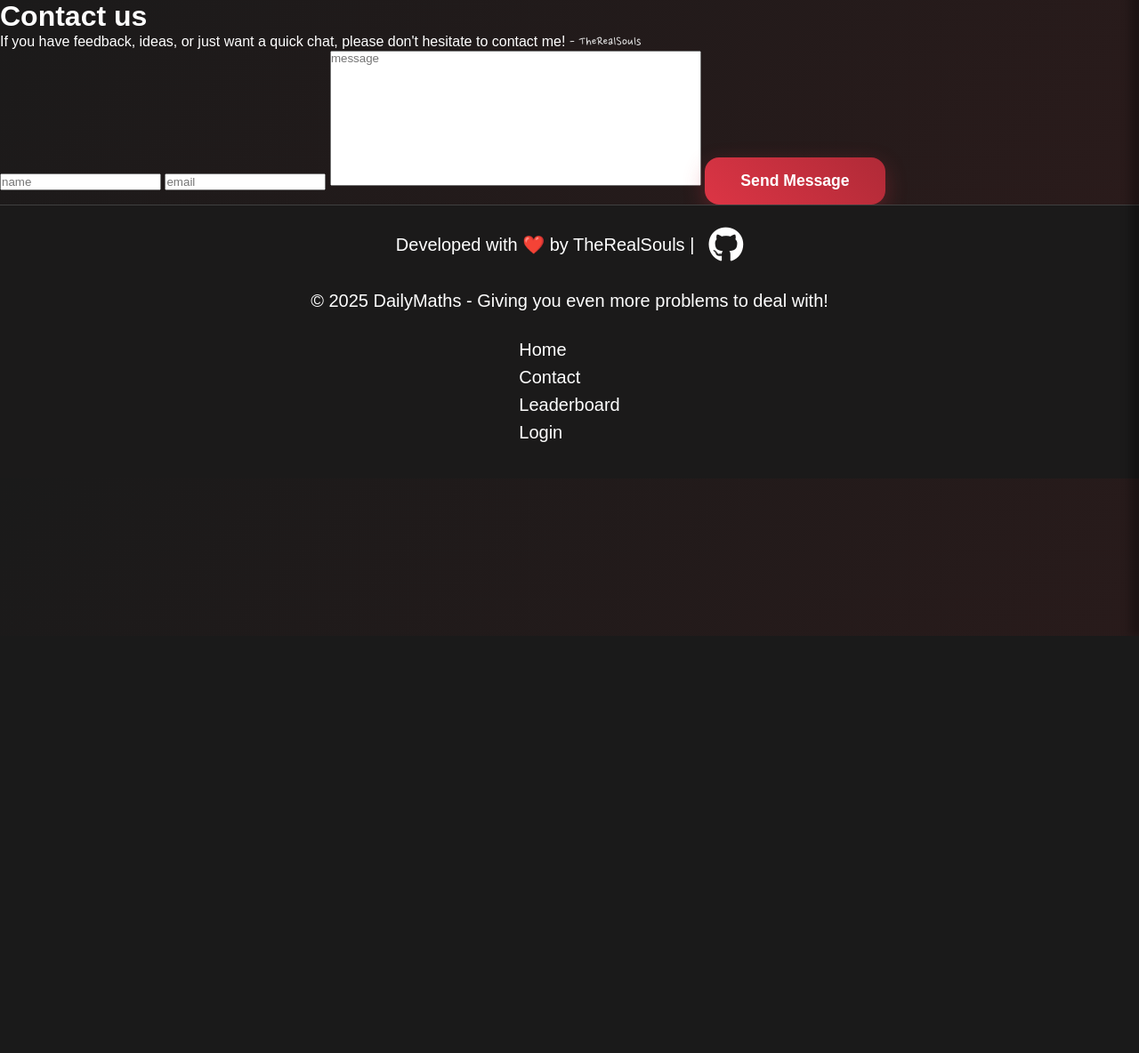
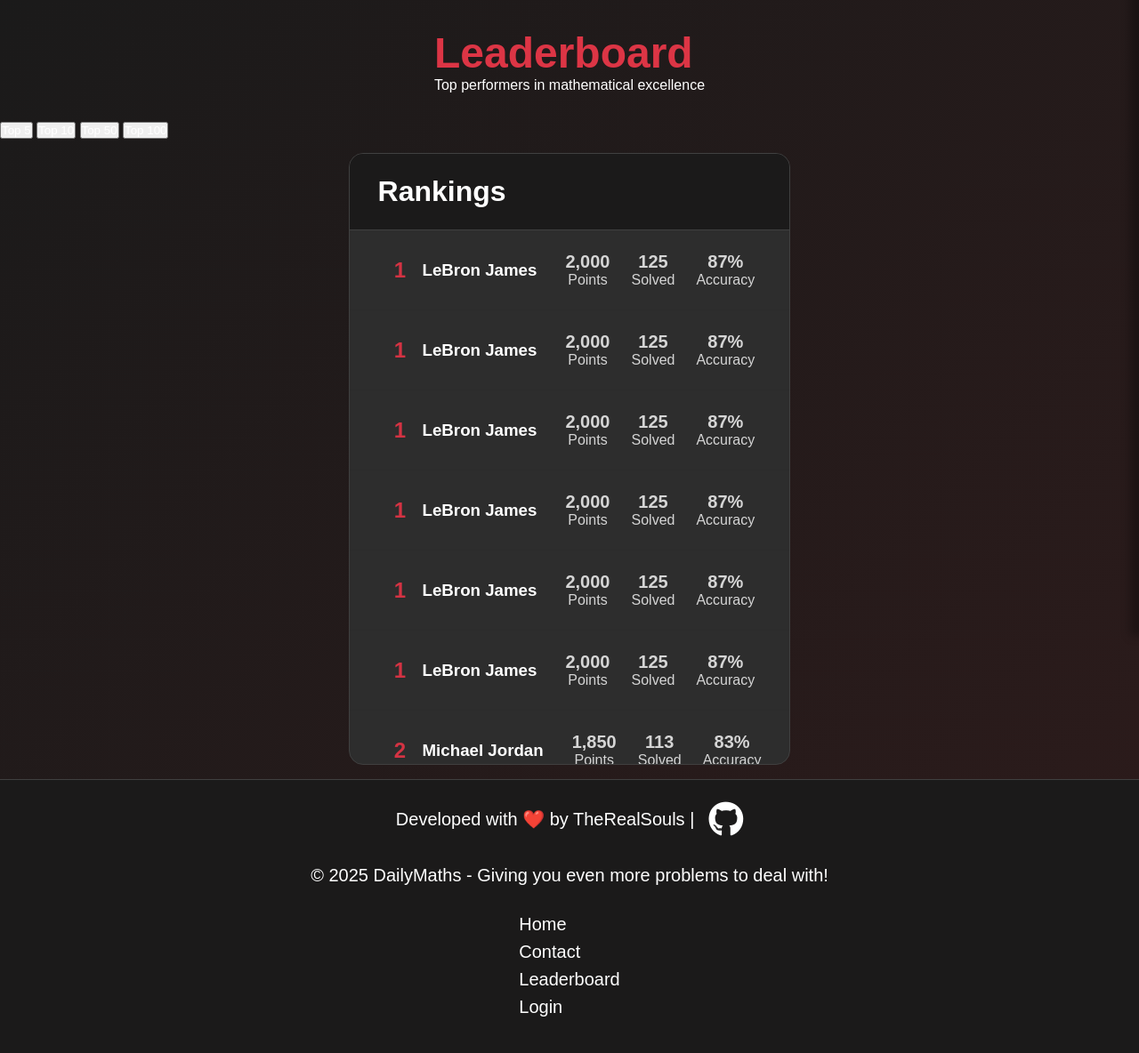
Before and after one commit to TheRealSouls/mathsdaily, a Flask app: page /leaderboard in a window 1280 px wide. Shown: the part 85-1269 px from the top of the page at 89% size. Before the commit the page ends 800 px from the top, so only its background shows below. Run offline with Flask 3, Linux system fonts and the light colour scheme; some libraries are stand-ins or nearby versions; some web fonts are replaced.

Commit message:
Finished leaderboard page

```diff
--- a/app.py
+++ b/app.py
@@ -54,7 +54,6 @@ def login():
         password = request.form.get("password")
 
         errors = []
-        EMAIL_REGEX = re.compile(r"^[a-zA-Z0-9._%+-]+@[a-zA-Z0-9.-]+\.[a-zA-Z]{2,}$")
 
         if not username_email:
             errors.append(("⚠️ Username or email is required", "error"))
@@ -62,19 +61,22 @@ def login():
         if not password:
             errors.append(("⚠️ Password is required", "error"))
 
-        rows = db.execute(
-            "SELECT * FROM users WHERE username = ? OR email = ?", username_email, username_email
-        )
+        if not errors:
+            rows = db.execute(
+                "SELECT * FROM users WHERE username = ? OR email = ?", username_email, username_email
+            )
 
-        # TODO: remember me functionality
+            # TODO: remember me functionality
 
-        if len(rows) != 1 or not check_password_hash(
-            rows[0]["password_hash"], password
-        ):
-            errors.append("⚠️ Invalid username and/or password", "error")
+            if len(rows) != 1 or not check_password_hash(
+                rows[0]["password_hash"], password
+            ):
+                errors.append(("⚠️ Invalid username and/or password", "error"))
 
         if errors:
             return render_template("login.html", title="DailyMaths.ie - Login", errors=errors)
+
+        session["user_id"] = rows[0]["id"]
 
         return redirect("/homepage")
 
--- a/static/leaderboard.css
+++ b/static/leaderboard.css
@@ -0,0 +1,112 @@
+/* Titles and all */
+
+#contact-header {
+    margin: 2rem auto;
+}
+
+.title {
+    color: var(--red-2);
+    font-size: 3rem;
+}
+
+/* The actual table */
+
+.leaderboard-table {
+    background: #2d2d2d;
+    border-radius: 1rem;
+    overflow: hidden;
+    border: 1px solid #404040;
+    animation: fadeInUp 1s ease-out 0.6s both;
+    max-width: 1000px;
+    margin: 1rem auto;
+}
+
+.table-header {
+    background: var(--black);
+    padding: 1.5rem 2rem;
+    border-bottom: 1px solid #404040;
+}
+
+.table-content {
+    max-height: 600px;
+    overflow-y: auto;
+}
+
+.table-content::-webkit-scrollbar {
+    width: 6px;
+}
+
+.table-content::-webkit-scrollbar-track {
+    background: var(--black);
+}
+
+.table-content::-webkit-scrollbar-thumb {
+    background: var(--red);
+    border-radius: 3px;
+}
+
+.leaderboard-row {
+    display: flex;
+    align-items: center;
+    padding: 1.5rem 2rem;
+    border-bottom: 1px solid var(--grey);
+    transition: all 0.3s ease;
+    animation: slideInRight 0.6s ease-out both;
+}
+
+.leaderboard-row:hover {
+    background: rgba(220, 53, 69, 0.05);
+    transform: translateX(5px);
+}
+
+.leaderboard-row:last-child {
+    border-bottom: none;
+}
+
+.leaderboard-row:nth-child(1) { animation-delay: 0.1s; }
+.leaderboard-row:nth-child(2) { animation-delay: 0.2s; }
+.leaderboard-row:nth-child(3) { animation-delay: 0.3s; }
+.leaderboard-row:nth-child(4) { animation-delay: 0.4s; }
+.leaderboard-row:nth-child(5) { animation-delay: 0.5s; }
+
+@keyframes slideInRight {
+    from {
+        opacity: 0;
+        transform: translateX(-50px);
+    }
+    to {
+        opacity: 1;
+        transform: translateX(0);
+    }
+}
+
+.rank-number {
+    font-size: 1.5rem;
+    font-weight: bold;
+    color: var(--red);
+    width: 50px;
+    text-align: center;
+}
+
+.user-stats {
+    display: flex;
+    align-items: center;
+    gap: 1.5rem;
+    flex: 1;
+    margin-left: 2rem;
+}
+
+.user-stats * {
+    display: flex;
+    flex-direction: column;
+    text-align: center;
+}
+
+.user-stats p {
+    opacity: 0.8;
+}
+
+.user-stats span {
+    font-size: 1.25rem;
+    font-weight: bold;
+}
--- a/templates/contact.html
+++ b/templates/contact.html
@@ -5,6 +5,8 @@
 {% endblock %}
 
 {% block content %}
+
+    <!-- TODO: add math symbols-->
 
     <div id="contact-header">
         <h1 class="title">Contact us</h1>
--- a/templates/layout.html
+++ b/templates/layout.html
@@ -50,5 +50,6 @@
             </ul>
         </nav>
     </footer>
+    <script src="../static/script.js"></script>
 </body>
 </html>
--- a/templates/leaderboard.html
+++ b/templates/leaderboard.html
@@ -6,20 +6,152 @@
 
 {% block content %}
 
+    <!-- TODO: add math symbols-->
+
     <div id="contact-header">
-        <h1 class="title">Contact us</h1>
-        <p class="desc">If you have feedback, ideas, or just want a quick chat, please don't hesitate to contact me! <span class="brackets">- TheRealSouls</span></p>
+        <h1 class="title">Leaderboard</h1>
+        <p class="desc">Top performers in mathematical excellence</p>
     </div>
 
-    <div class="form-wrapper">
-        <form
-            action="https://formspree.io/f/mjkokqqz"
-            method="POST" id="contact-form">
+    <div id="limit-buttons">
+        <button>Top 5</button>
+        <button>Top 10</button>
+        <button>Top 50</button>
+        <button>Top 100</button>
+    </div>
 
-            <input type="name" name="name" placeholder="name" autocomplete="off" required>
-            <input type="email" name="email" placeholder="email" autocomplete="off" required>
-            <textarea name="message" placeholder="message" rows="10" cols="50" autocomplete="off" required></textarea>
-            <button type="submit" class="cta-button">Send Message</button>
-        </form>
+    <div class="leaderboard-table">
+        <div class="table-header">
+            <h1>Rankings</h1>
+        </div>
+        <div class="table-content">
+            <div class="leaderboard-row">
+                <h3 class="rank-number">1</h3>
+                <h3 class="user-name">LeBron James</h3>
+                <div class="user-stats">
+                    <p class="user-xp">
+                        <span>2,000</span>
+                        Points
+                    </p>
+                    <p class="user-solved">
+                        <span>125</span>
+                        Solved
+                    </p>
+                    <p class="user-accuracy">
+                        <span>87%</span>
+                        Accuracy
+                    </p>
+                </div>
+            </div>
+            <div class="leaderboard-row">
+                <h3 class="rank-number">1</h3>
+                <h3 class="user-name">LeBron James</h3>
+                <div class="user-stats">
+                    <p class="user-xp">
+                        <span>2,000</span>
+                        Points
+                    </p>
+                    <p class="user-solved">
+                        <span>125</span>
+                        Solved
+                    </p>
+                    <p class="user-accuracy">
+                        <span>87%</span>
+                        Accuracy
+                    </p>
+                </div>
+            </div>
+            <div class="leaderboard-row">
+                <h3 class="rank-number">1</h3>
+                <h3 class="user-name">LeBron James</h3>
+                <div class="user-stats">
+                    <p class="user-xp">
+                        <span>2,000</span>
+                        Points
+                    </p>
+                    <p class="user-solved">
+                        <span>125</span>
+                        Solved
+                    </p>
+                    <p class="user-accuracy">
+                        <span>87%</span>
+                        Accuracy
+                    </p>
+                </div>
+            </div>
+            <div class="leaderboard-row">
+                <h3 class="rank-number">1</h3>
+                <h3 class="user-name">LeBron James</h3>
+                <div class="user-stats">
+                    <p class="user-xp">
+                        <span>2,000</span>
+                        Points
+                    </p>
+                    <p class="user-solved">
+                        <span>125</span>
+                        Solved
+                    </p>
+                    <p class="user-accuracy">
+                        <span>87%</span>
+                        Accuracy
+                    </p>
+                </div>
+            </div>
+            <div class="leaderboard-row">
+                <h3 class="rank-number">1</h3>
+                <h3 class="user-name">LeBron James</h3>
+                <div class="user-stats">
+                    <p class="user-xp">
+                        <span>2,000</span>
+                        Points
+                    </p>
+                    <p class="user-solved">
+                        <span>125</span>
+                        Solved
+                    </p>
+                    <p class="user-accuracy">
+                        <span>87%</span>
+                        Accuracy
+                    </p>
+                </div>
+            </div>
+            <div class="leaderboard-row">
+                <h3 class="rank-number">1</h3>
+                <h3 class="user-name">LeBron James</h3>
+                <div class="user-stats">
+                    <p class="user-xp">
+                        <span>2,000</span>
+                        Points
+                    </p>
+                    <p class="user-solved">
+                        <span>125</span>
+                        Solved
+                    </p>
+                    <p class="user-accuracy">
+                        <span>87%</span>
+                        Accuracy
+                    </p>
+                </div>
+            </div>
+
+            <div class="leaderboard-row">
+                <h3 class="rank-number">2</h3>
+                <h3 class="user-name">Michael Jordan</h3>
+                <div class="user-stats">
+                    <p class="user-xp">
+                        <span>1,850</span>
+                        Points
+                    </p>
+                    <p class="user-solved">
+                        <span>113</span>
+                        Solved
+                    </p>
+                    <p class="user-accuracy">
+                        <span>83%</span>
+                        Accuracy
+                    </p>
+                </div>
+            </div>
+        </div>
     </div>
 {% endblock %}
```
